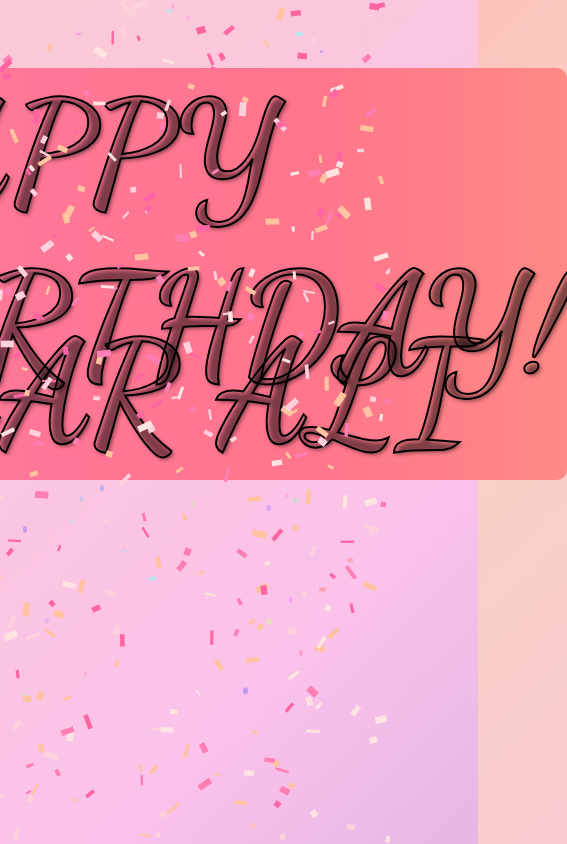
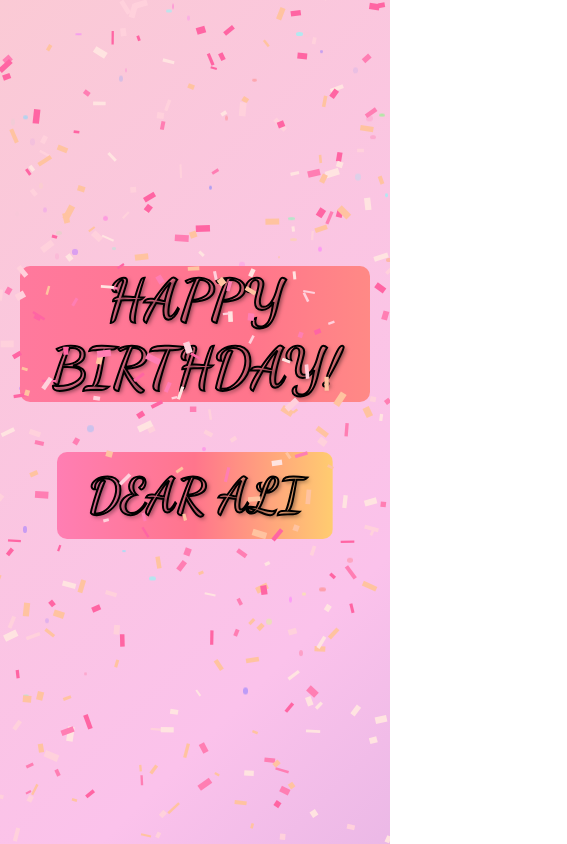
Before and after one commit to connect-awais/HAPPY-BIRTHDAY, a plain HTML site: page index.html in a window 390 px wide. Shown: the whole page, 567 px wide, since content can reach past the window. Drawn offline with Linux system fonts and the light colour scheme.

Commit message:
Update style.css

```diff
--- a/style.css
+++ b/style.css
@@ -1,5 +1,11 @@
 @import url("https://fonts.googleapis.com/css2?family=Dancing+Script:wght@400..700&display=swap");
 /* General Styles */
+*,
+*::before,
+*::after {
+    box-sizing: border-box; /* Ensures padding and border don't cause overflow */
+}
+
 body {
     margin: 0;
     height: 100vh;
@@ -11,6 +17,10 @@ body {
     justify-content: center;
     align-items: center;
     font-family: 'Arial', sans-serif;
+    flex-direction: column; /* Align elements vertically */
+    padding: 0 20px; /* Ensures padding for all screens */
+    overflow-x: hidden; /* Prevent horizontal scrolling */
+    width: 100%; /* Ensure the body width doesn't exceed the screen */
 }
 
 /* Gradient Background Animation */
@@ -20,10 +30,10 @@ body {
     100% { background-position: 0% 50%; }
 }
 
-/* Glowing Text with Smooth Color Change without Blurring */
+/* Glowing Text with Smooth Color Change */
 .glow-text {
-    font-size: 9rem;
-    margin-top: -200px;
+    font-size: 6rem; /* Increased font size */
+    margin: 20px 0; /* Proper spacing */
     font-family: 'Dancing Script', cursive;
     font-weight: 900;
     color: #ff7eb3; /* Initial color */
@@ -37,8 +47,12 @@ body {
     background: linear-gradient(90deg, #ff7eb3, #ff758c, #ffcc70);
     background-size: 300%; /* Makes animation smoother */
     border-radius: 10px;
+    text-align: center;
+    width: 100%; /* Ensure the text does not overflow */
+    word-wrap: break-word; /* Prevent word overflow */
 }
 
+/* Keyframes for Color Changing Effect */
 @keyframes gradientMove {
     0% {
         background-position: 0% 50%;
@@ -51,20 +65,58 @@ body {
     }
 }
 
-/* Keyframes for color changing effect */
-@keyframes colorCycle {
-    0% { color: #ff7eb3; }
-    25% { color: #fad0c4; }
-    50% { color: #a18cd1; }
-    75% { color: #fbc2eb; }
-    100% { color: #ff4b81; }
+.glow-text:first-of-type {
+    margin-top: -20px; /* Moves "HAPPY BIRTHDAY!" up */
+    margin-bottom: 50px; /* Adds space between "HAPPY BIRTHDAY!" and "Dear Ali" */
+    font-size: 8rem; /* Default font size for large screens */
 }
 
-/* Glow Animation */
-@keyframes glowPulse {
-    0% { text-shadow: 0 0 10px #ff7eb3, 0 0 20px #ff7eb3, 0 0 30px #ff7eb3; }
-    100% { text-shadow: 0 0 20px #ff4b81, 0 0 40px #ff4b81, 0 0 60px #ff4b81; }
+.glow-text:last-of-type {
+    padding: 15px 30px; /* Increase padding for more space around the text */
+    background: linear-gradient(90deg, #ff7eb3, #ff758c, #ffcc70); /* Same gradient */
+    border-radius: 10px;
+    text-align: center;
+    width: fit-content;
+    max-width: 80%;
+    margin: 20px auto; /* Centers and adds spacing from top */
+    font-size: 6rem; /* Default font size for large screens */
 }
+
+/* Responsive font sizes for smaller screens */
+@media (max-width: 1024px) {
+    .glow-text:first-of-type {
+        font-size: 6rem; /* Smaller font size for tablets */
+    }
+
+    .glow-text:last-of-type {
+        font-size: 4.5rem; /* Smaller font size for tablets */
+    }
+}
+
+@media (max-width: 768px) {
+    .glow-text:first-of-type {
+        font-size: 5rem; /* Smaller font size for medium devices like large phones */
+    }
+
+    .glow-text:last-of-type {
+        font-size: 4rem; /* Smaller font size for medium devices */
+    }
+}
+
+@media (max-width: 480px) {
+    .glow-text:first-of-type {
+        font-size: 3.5rem; /* Font size for smaller phones */
+    }
+
+    .glow-text:last-of-type {
+        font-size: 3rem; /* Font size for smaller phones */
+    }
+
+    body {
+        padding: 10px; /* Adjust padding for smaller screens */
+    }
+}
+
 
 /* Particle Styles */
 #particles {
@@ -76,6 +128,7 @@ body {
     pointer-events: none;
     top: 0;
     left: 0;
+    max-width: 100%; /* Prevents overflow */
 }
 
 /* Confetti Canvas */
@@ -86,50 +139,33 @@ canvas {
     width: 100%;
     height: 100%;
     pointer-events: none;
+    max-width: 100%; /* Ensures the canvas fits the viewport */
 }
 
-#confetti-canvas {
-    position: fixed;
-    top: 0;
-    left: 0;
-    width: 100%;
-    height: 100%;
-    pointer-events: none; /* So it doesn't block clicks */
-}
-
-/* Confetti Styles */
-.confetti {
-    position: absolute;
-    width: 10px;
-    height: 10px;
-    background-color: #ffcc00; /* Initial color */
-    opacity: 0.7;
-    transform: rotate(45deg);
-    animation: fall 3s linear infinite, drift 3s ease-in-out infinite;
-}
-
-@keyframes fall {
-    0% {
-        transform: translateY(0) rotate(0);
-    }
-    100% {
-        transform: translateY(100vh) rotate(360deg);
+/* Responsive Design for Different Devices */
+@media (max-width: 1440px) {
+    .glow-text {
+        font-size: 5rem; /* Slightly smaller font for large laptops */
     }
 }
 
-/* Animation for horizontal drifting */
-@keyframes drift {
-    0%, 100% {
-        transform: translateX(0);
-    }
-    50% {
-        transform: translateX(30px);
+@media (max-width: 1024px) {
+    .glow-text {
+        font-size: 4.5rem; /* Adjust font size for smaller laptops/tablets */
     }
 }
 
-/* Animated Background */
-@keyframes dynamicBackground {
-    0% { background: linear-gradient(135deg, #ff9a9e, #fad0c4, #fbc2eb, #a18cd1); }
-    50% { background: linear-gradient(135deg, #ffcc70, #ff758c, #ff7eb3, #fbc2eb); }
-    100% { background: linear-gradient(135deg, #ff9a9e, #fad0c4, #fbc2eb, #a18cd1); }
+@media (max-width: 768px) {
+    .glow-text {
+        font-size: 3.5rem; /* Adjusted for tablets */
+    }
 }
+
+@media (max-width: 480px) {
+    .glow-text {
+        font-size: 3rem; /* Font size for phones */
+    }
+    body {
+        padding: 20px;
+    }
+}
```
